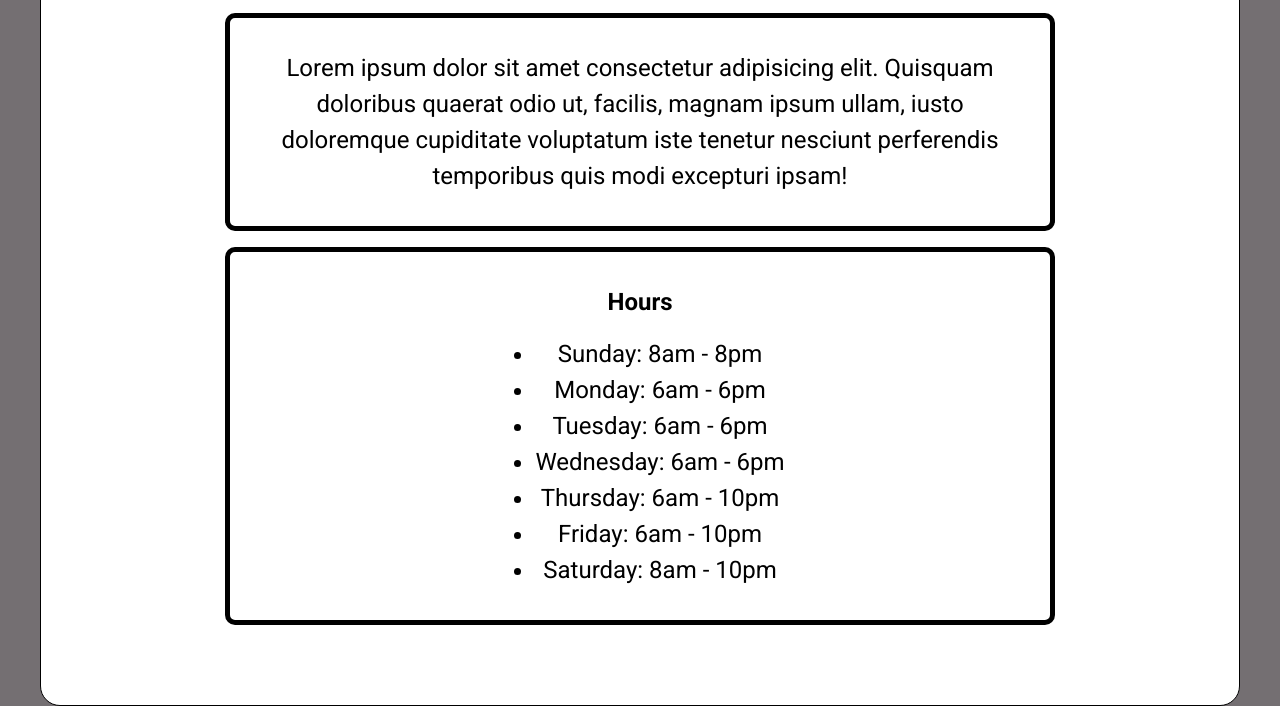
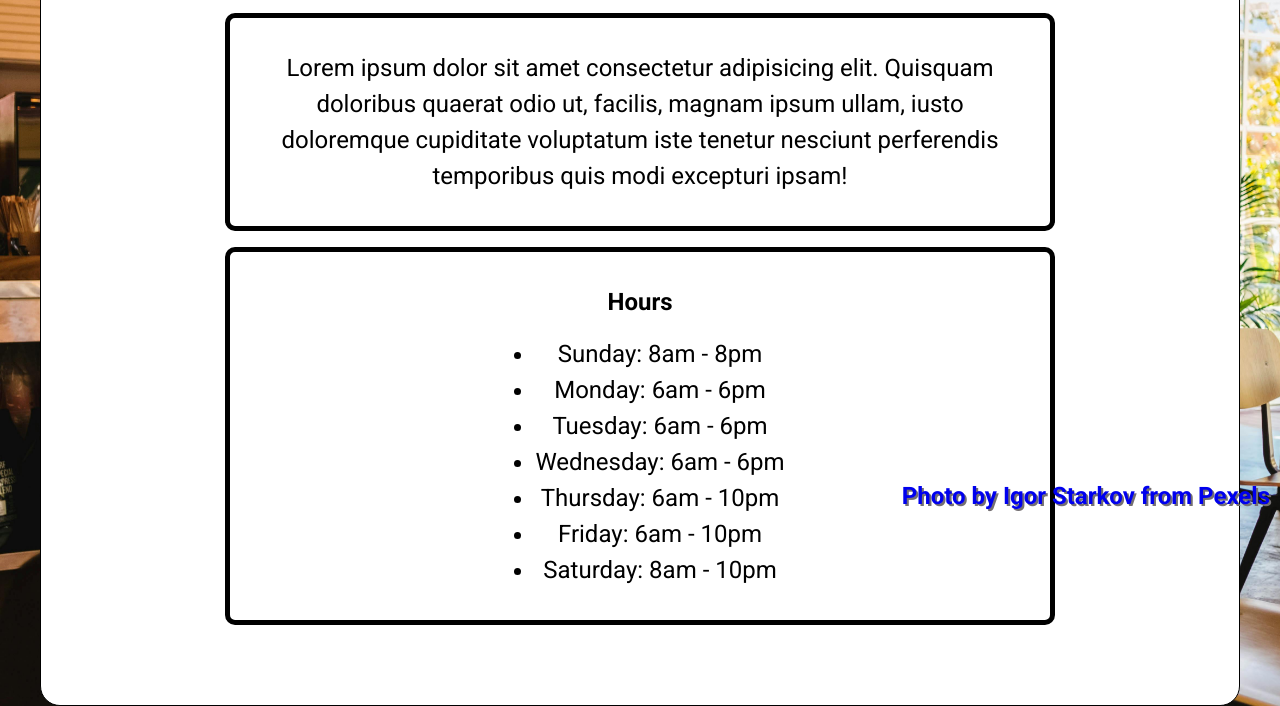
Before and after one commit to joseozuna48/restaurant-page, a website built with webpack: page src/template.html in a window 1280 px wide. Shown: the part 286-992 px from the top of the page. Built offline with nearby package versions, Linux system fonts and the light colour scheme.

Commit message:
add background image for div

```diff
--- a/src/styles.css
+++ b/src/styles.css
@@ -52,8 +52,43 @@ html{
 
 
   body{
-    background-color: var(--dim-gray);
+    /* background-color: var(--dim-gray); */
     font-family: "Roboto", serif;
+    background-image: url("./background.jpg");
+    background-size:cover;
+    background-repeat: no-repeat;
+
+  }
+
+  .bg-info{
+    position: fixed;
+    bottom: 0;
+    right: 10px;
+    color: white;
+    font-weight: bold;
+    font-size: 1.5rem;
+    text-decoration: none;
+    text-shadow: 2px 2px #746F72;
+  }
+
+  a:visited{
+    color: white;
+    text-decoration: none;
+  }
+  a:link {
+    text-decoration: none;
+  }
+
+  a:visited {
+    text-decoration: none;
+  }
+
+  a:hover {
+    text-decoration: underline;
+  }
+
+  a:active {
+    text-decoration: underline;
   }
 
   header{
--- a/src/template.html
+++ b/src/template.html
@@ -25,5 +25,8 @@
 
    </div>
 
+   <div class="bg-info"> <a href="https://www.pexels.com/photo/photo-of-cafe-interior-1307698/"> Photo by Igor Starkov from Pexels</a></div>
+
+
 </body>
 </html>
--- a/webpack.config.js
+++ b/webpack.config.js
@@ -21,6 +21,10 @@ module.exports = {
             test: /\.css$/i,
             use: ["style-loader","css-loader"],
         },
+        {
+          test: /\.(png|svg|jpg|jpeg|gif)$/i,
+          type: 'asset/resource',
+        },
     ],
   },
 };
```
Also changed, not shown: src/background.jpg (added).
